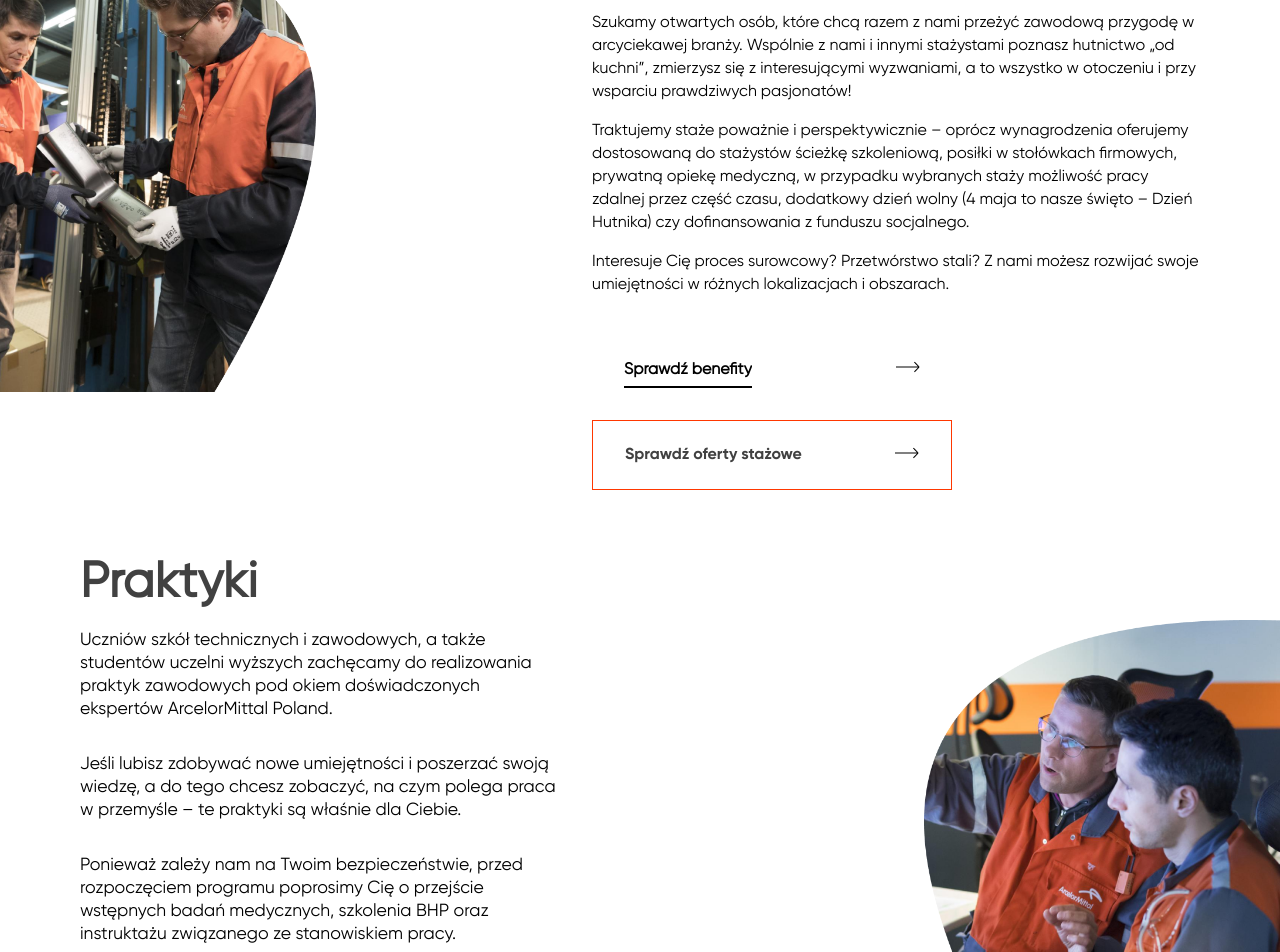
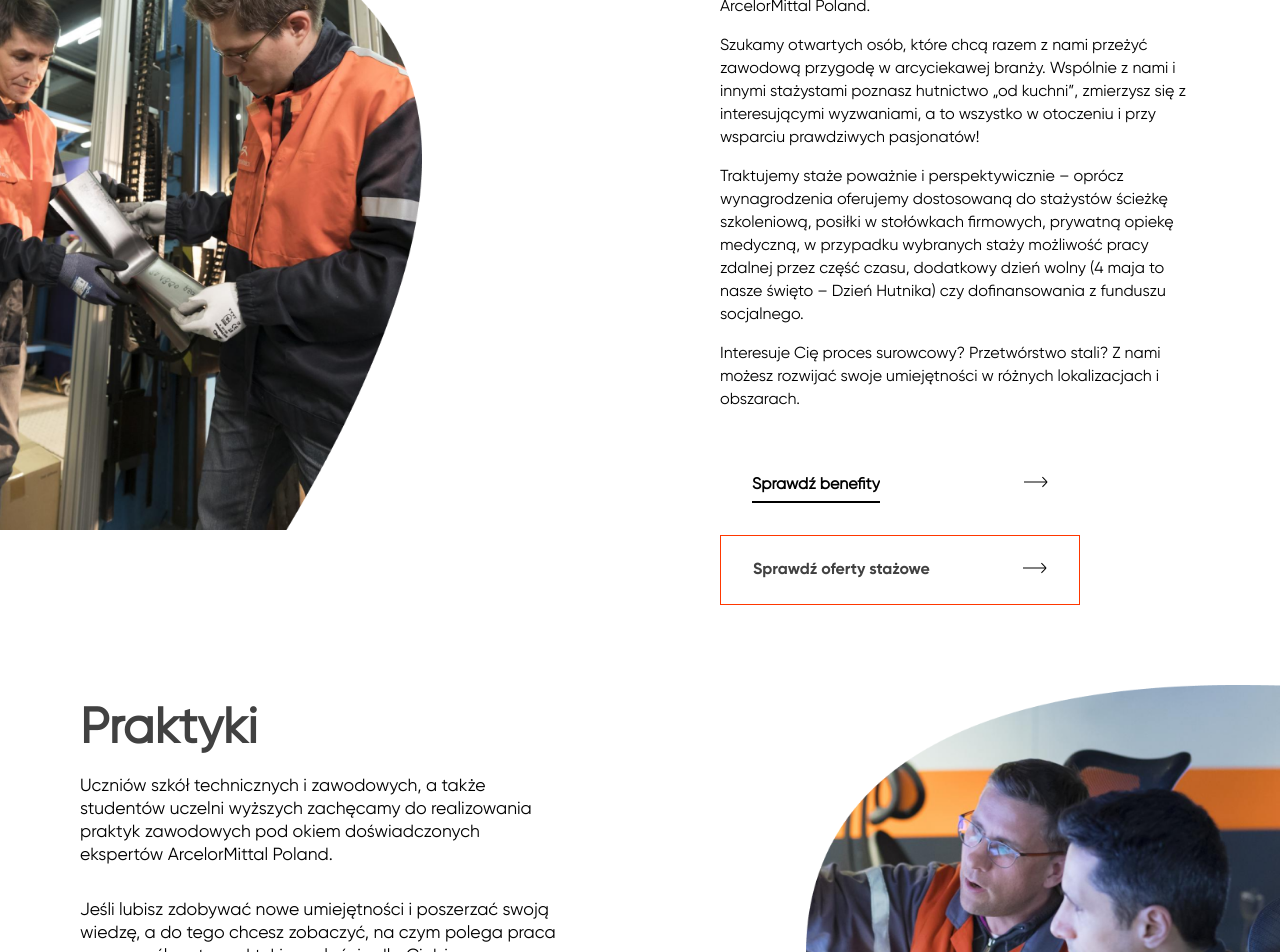
Before and after one commit to thatchermain/Arcelor, a React (Create React App) app: page / in a window 1280 px wide. Shown: the part 1848-2800 px from the top of the page. Built offline with nearby package versions, Linux system fonts and the light colour scheme.

Commit message:
Images height adj

```diff
--- a/src/styles/Hero.module.scss
+++ b/src/styles/Hero.module.scss
@@ -6,7 +6,7 @@
 
 .heroImg {
   width: 100vw;
-  max-height: 100vh;
+  // max-height: 100vh;
   background: no-repeat url("../images/Hero-mobile.webp");
   background-size: cover;
   background-position: 100% 100%;
@@ -31,7 +31,7 @@
     background: no-repeat url("../images/Hero.webp");
     background-size: cover;
     min-height: auto;
-    // background-position: 100% 100%;
+    background-position: 100% 100%;
   }
 }
 .wrapper {
--- a/src/styles/Praca.module.scss
+++ b/src/styles/Praca.module.scss
@@ -6,7 +6,7 @@
 .desktopView {
   @media screen and (min-width: 1200px) {
     display: grid;
-    grid-template-columns: 2fr 3fr;
+    grid-template-columns: 3fr 3fr;
     align-items: center;
   }
 }
@@ -22,17 +22,20 @@
     background-size: contain;
     max-width: 90vw;
     min-height: 80vh;
+    height: auto;
     margin: 2rem 0 1rem;
   }
   @media screen and (min-width: 1200px) {
     background-image: url("../images//Praca.webp");
     background-size: contain;
     max-width: 90vw;
-    min-height: 60vh;
+    min-height: 80vh;
+    height: auto;
     margin: 2rem 0 1rem;
   }
   @media screen and (min-width: 1360px) {
-    min-height: 80vh;
+    // min-height: 100vh;
+    height: auto;
   }
 }
 .picture {
@@ -50,7 +53,7 @@
   }
   @media screen and (min-width: 1360px) {
     max-width: 600px;
-    margin-left: 9rem;
+    // margin-left: 9rem;
   }
 }
 .h4 {
--- a/src/styles/Praktyki.module.scss
+++ b/src/styles/Praktyki.module.scss
@@ -6,7 +6,7 @@
   flex-direction: column-reverse;
   @media screen and (min-width: 1200px) {
     display: grid;
-    grid-template-columns: 3fr 2fr;
+    grid-template-columns: 3fr 3fr;
     align-items: center;
   }
 }
@@ -33,11 +33,12 @@
   @media screen and (min-width: 1200px) {
     background-image: url("../images//Praktyki.webp");
     background-size: contain;
-    min-height: 60vh;
+    // min-height: 100vh;
     margin: 2rem 0 1rem;
   }
   @media screen and (min-width: 1360px) {
-    min-height: 80vh;
+    // min-height: 100vh;
+    height: auto;
   }
 }
 
@@ -46,7 +47,7 @@
   display: flex;
   flex-direction: column;
   @media screen and (min-width: 660px) {
-    padding: 0 0rem 2rem 0;
+    // padding: 0 2rem 2rem;
     max-width: 550px;
     // margin-left: -7rem;
   }
--- a/src/styles/Staze.module.scss
+++ b/src/styles/Staze.module.scss
@@ -6,7 +6,7 @@
 .desktopView {
   @media screen and (min-width: 1200px) {
     display: grid;
-    grid-template-columns: 2fr 3fr;
+    grid-template-columns: 3fr 3fr;
     align-items: center;
   }
 }
@@ -28,11 +28,13 @@
     background-image: url("../images//Staz.webp");
     background-size: contain;
     max-width: 90vw;
-    min-height: 60vh;
+    // min-height: 100vh;
+    height: auto;
     margin: 2rem 0 1rem;
   }
   @media screen and (min-width: 1360px) {
-    min-height: 80vh;
+    // min-height: 100vh;
+    height: auto;
   }
 }
 .info {
@@ -49,7 +51,6 @@
 
   @media screen and (min-width: 1360px) {
     max-width: 600px;
-    margin-left: 9rem;
   }
 }
 
```
